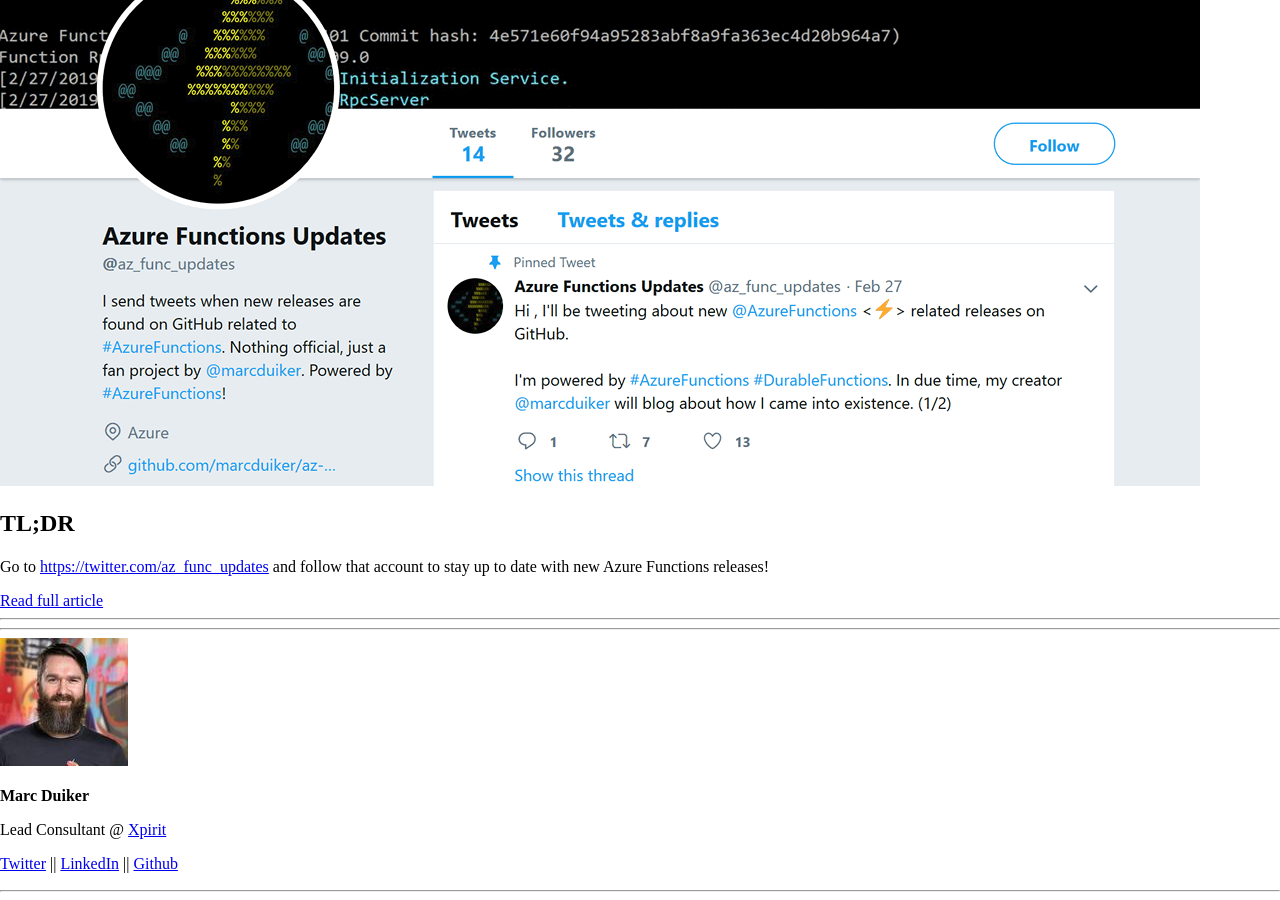
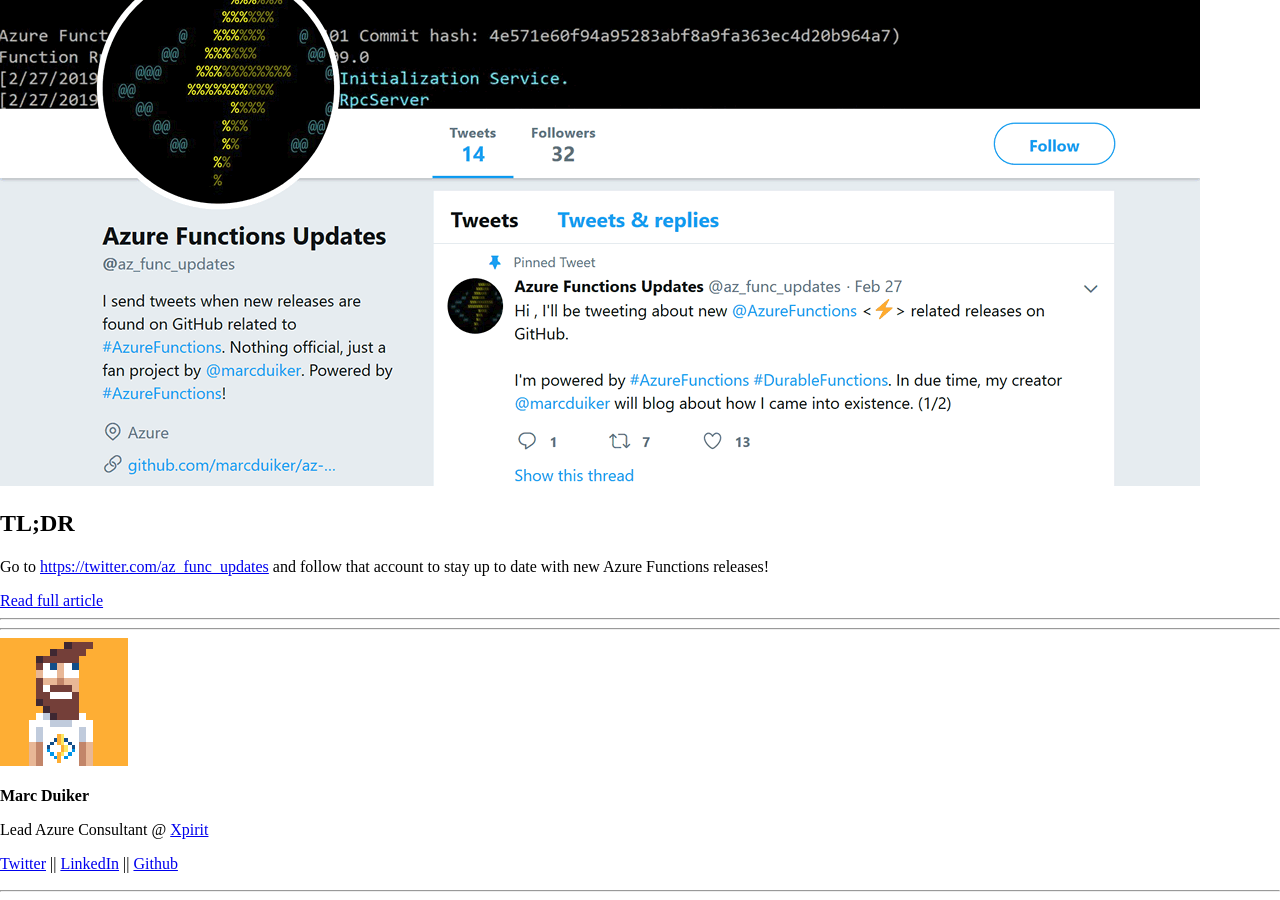
Before and after one commit to marcduiker/marcduiker.github.io, a Jekyll site: the page built from index.html, in a window 1280 px wide and 900 px high, scrolled down 6896 px. Built offline with Jekyll 4.4.1, drawn with Linux system fonts in a browser that asks for light colours; nearby versions of some CDN libraries; the list of posts is cut into pages by our own code.

Commit message:
Update profile

```diff
--- a/_includes/footer.html
+++ b/_includes/footer.html
@@ -6,14 +6,14 @@
     </div>
     <div class="row">
       <div class="one-half column">
-        <img src="{{ site.url }}/assets/MarcDuiker128px.jpg" alt="Marc Duiker profile">
+        <img src="{{ site.url }}/assets/MarcDuiker128px.png" alt="Marc Duiker profile">
       </div>
       <div class="one-half column">
         <p>
 			   <strong>Marc Duiker</strong>
 		    </p>
         <p>
-          Lead Consultant @ <a href="https://xpirit.com/" target="_blank">Xpirit</a>
+          Lead Azure Consultant @ <a href="https://xpirit.com/" target="_blank">Xpirit</a>
         </p>
         <p>
           <a href="https://twitter.com/@marcduiker" target="_blank">Twitter</a> || <a href="https://nl.linkedin.com/in/mduiker" target="_blank">LinkedIn</a> || <a href="https://github.com/marcduiker">Github</a>
```
Also changed, not shown: assets/MarcDuiker128px.jpg (deleted), assets/MarcDuiker128px.png (added).
